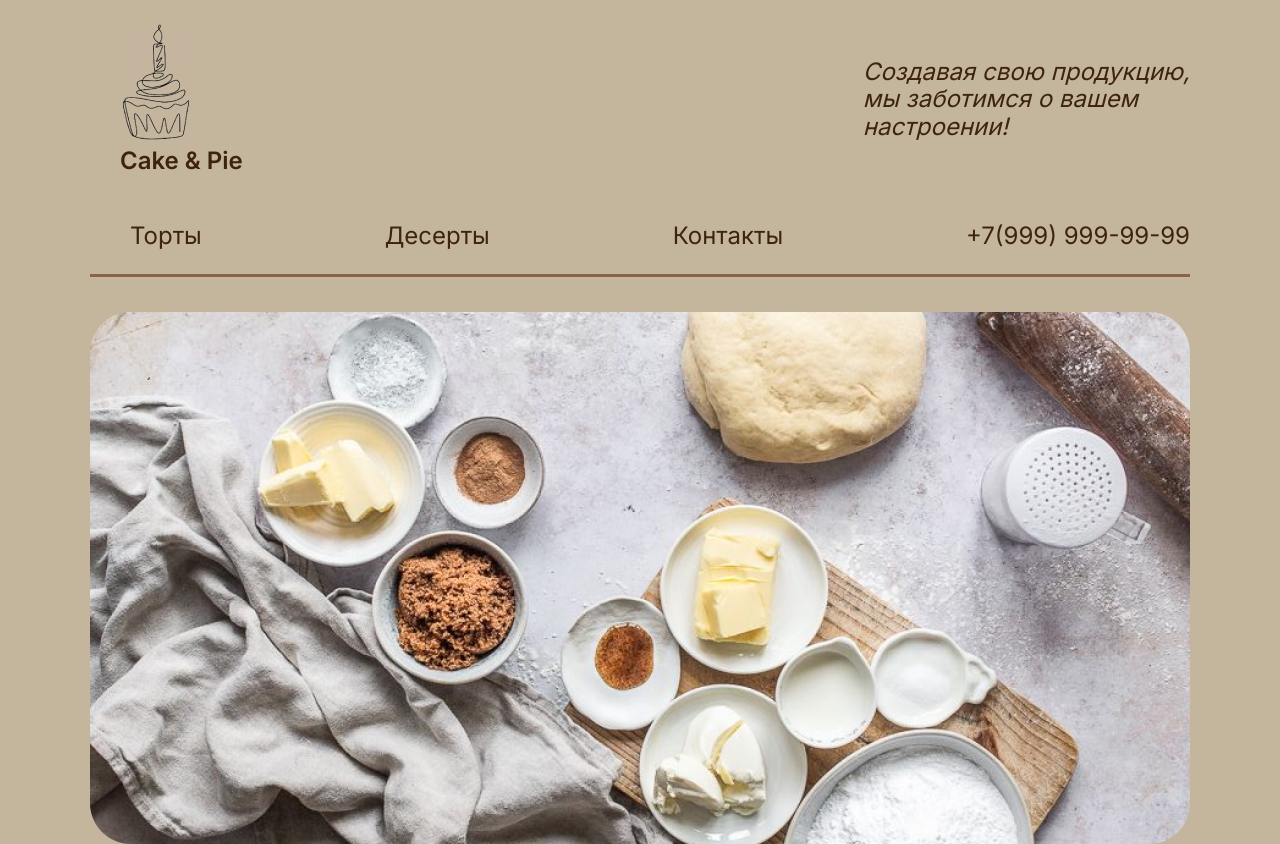
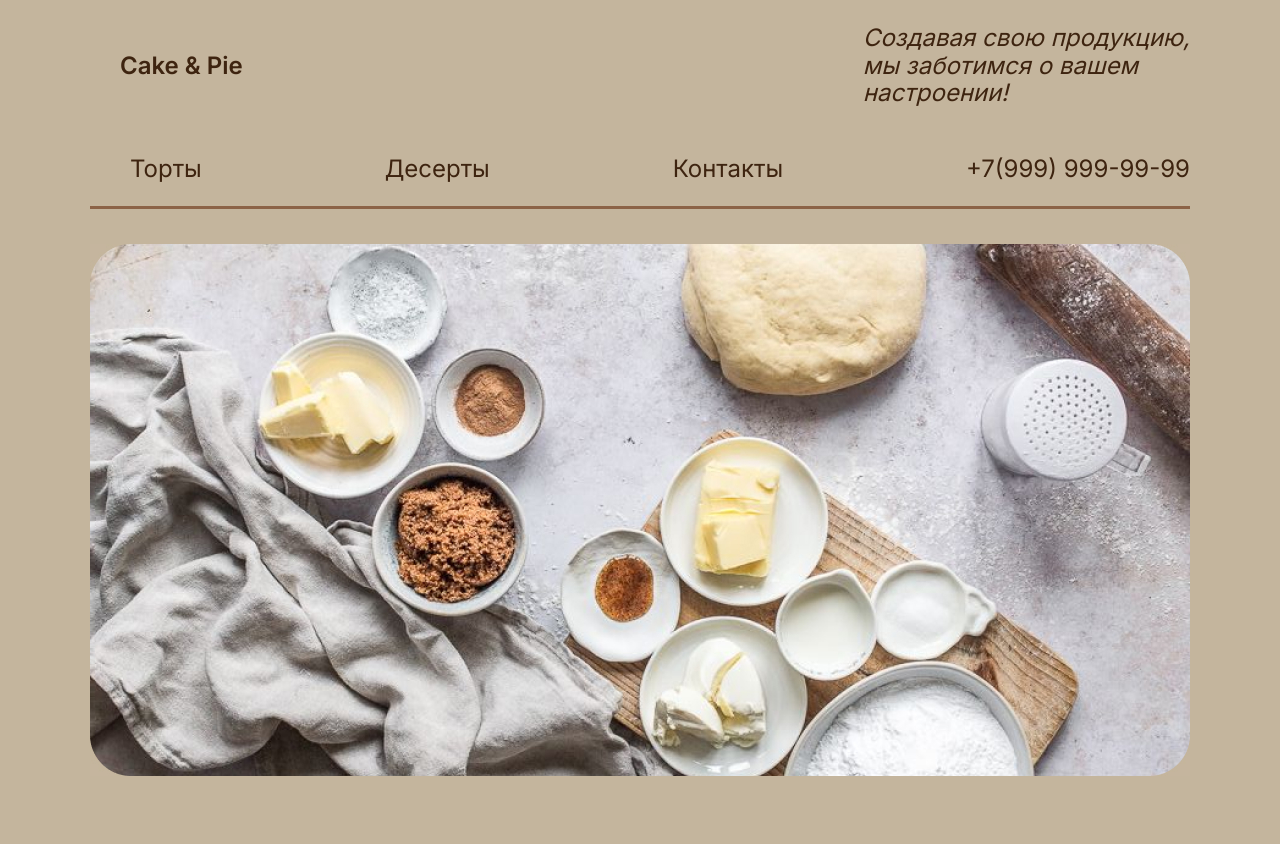
Before and after one commit to Fenridan/WebProject, a plain HTML site: page contacts.html in a window 1280 px wide. Shown: the top 844 px of the page. Drawn offline with Linux system fonts and the light colour scheme; files whose address does not match are found by name.

Commit message:
Update contacts.html

```diff
--- a/contacts.html
+++ b/contacts.html
@@ -21,8 +21,7 @@
     <header>
       <div class="one-line d-flex">
         <a href="index.html"><p class="one-line__logo">
-	<img class="cake icon" src = "C:\Users\User\Desktop\Рома\Учёба\Веб-проект\NewImages\CakeIcon.jpg">
-	<br><strong>Cake & Pie</strong></p></a>
+	<strong>Cake & Pie</strong></p></a>
         <p class="one-line__deviz"> Создавая свою продукцию, <br> мы заботимся о вашем <br> настроении!</p>
       </div>
       <div class="second-line d-flex">
```
